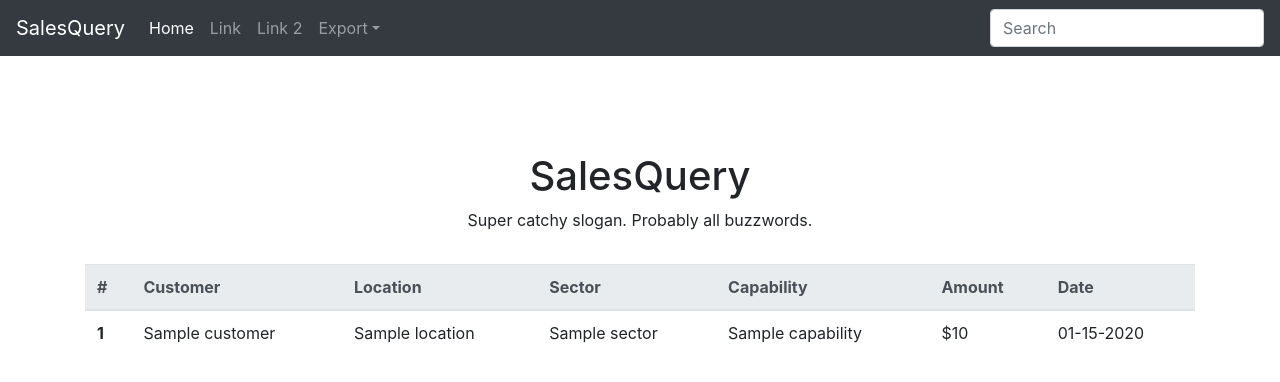
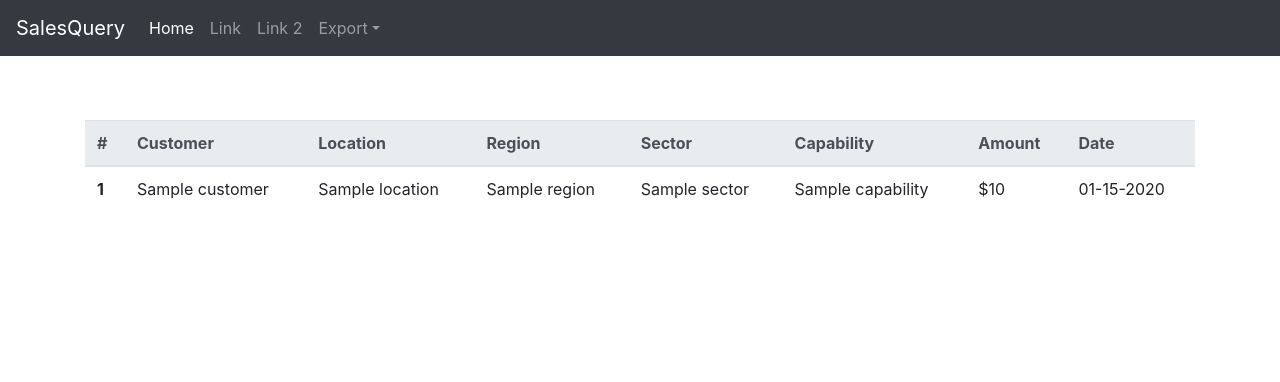
Before and after one commit to anthonyvittoria/Ledger, a Django app: template templates/SalesQuery/index.html in a window 1280 px wide. Shown: the top 382 px of the page. Run offline with Django 3.2, Linux system fonts and the light colour scheme; the template is opened without the code that fills it: most values are stand-ins (such as "Sample title", 1, 10 or a date in 2020); some libraries are stand-ins or nearby versions.

Commit message:
Add foreign key between Location and Region, add Region to admin site,update to index and base templates.

```diff
--- a/admin.py
+++ b/admin.py
@@ -1,10 +1,11 @@
 from django.contrib import admin
 
-from .models import Budget, Capability, Customer, Location, Sale, Sector
+from .models import Budget, Capability, Customer, Location, Region, Sale, Sector
 
 admin.site.register(Budget)
 admin.site.register(Capability)
 admin.site.register(Customer)
 admin.site.register(Location)
+admin.site.register(Region)
 admin.site.register(Sale)
 admin.site.register(Sector)
--- a/templates/SalesQuery/base.html
+++ b/templates/SalesQuery/base.html
@@ -26,9 +26,6 @@
         </div>
       </li>
     </ul>
-    <form class="form-inline my-2 my-md-0">
-      <input class="form-control" type="text" placeholder="Search">
-    </form>
   </div>
 </nav>
 {% endblock %} {% block body %} {% endblock %}
--- a/templates/SalesQuery/index.html
+++ b/templates/SalesQuery/index.html
@@ -4,7 +4,7 @@
     {% block head %}
         <meta charset="utf-8">
         <meta name="viewport" content="width=device-width, initial-scale=1, shrink-to-fit=no">
-        <title>Sales Query Demo</title>
+        <title>SalesQuery Demo</title>
         <link rel="stylesheet" href="{% static 'SalesQuery/main.css' %}">
 
         <!-- Core Bootstrap CSS -->
@@ -13,17 +13,18 @@
     {% endblock %}
     {% block body%}
         <div class="container">
-        <div style="text-align: center; margin-top: 6em; margin-bottom: 2em;">
+        {% comment %} <div style="text-align: center; margin-top: 6em; margin-bottom: 2em;">
             <h1>SalesQuery</h1>
             <p>Super catchy slogan. Probably all buzzwords.</p>
-        </div>
+        </div> {% endcomment %}
 
         {% if latest_sales_list %}
-        <table class="table table-hover" style="text-align: left;">
+        <table class="table table-hover" style="text-align: left; margin-top: 4em;">
             <thead class="thead-light">
                 <th scope="col">#</th>
                 <th scope="col">Customer</th>
                 <th scope="col">Location</th>
+                <th scope="col">Region</th>
                 <th scope="col">Sector</th>
                 <th scope="col">Capability</th>
                 <th scope="col">Amount</th>
@@ -35,6 +36,7 @@
                     <th scope="row">{{ sale.id }}</th>
                     <td>{{ sale.customer }}</td>
                     <td>{{ sale.location }}</td>
+                    <td>{{ sale.location.region }}</td>
                     <td>{{ sale.customer.sector }}</td>
                     <td>{{ sale.capability }}</td>
                     <td>${{ sale.amount|intcomma }}</td>
```
Also changed, not shown: models.py (+7 -6 lines), migrations/0019_location_region.py (added).
